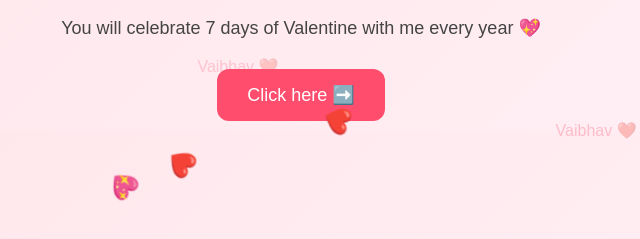
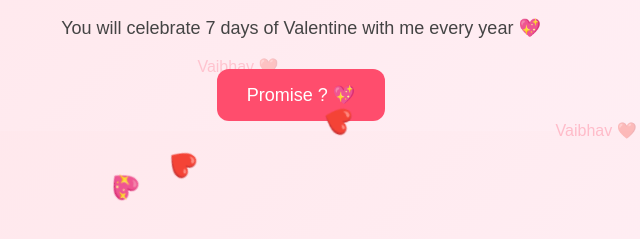
Before and after one commit to bangaleb97-prog/valentine-website, a plain HTML site: page index.html in a window 1280 px wide. Both pictures are taken after a click on the button "Yes ❤️". Shown: the part 155-394 px from the top of the page, 339-979 px from the left. Drawn offline with Linux system fonts and the light colour scheme.

Commit message:
Update index.html

```diff
--- a/index.html
+++ b/index.html
@@ -166,7 +166,7 @@
     if (yesStage === 1) {
       document.getElementById("message").innerText =
         "You will celebrate 7 days of Valentine with me every year 💖";
-      document.getElementById("yesBtn").innerText = "Click here ➡️";
+      document.getElementById("yesBtn").innerText = "Promise ? 💖";
       document.getElementById("noBtn").style.display = "none";
     }
     else if (yesStage === 2) {
```
